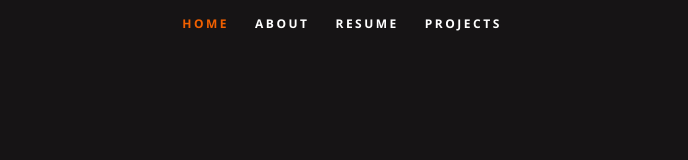
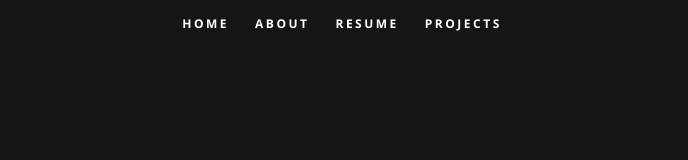
Before and after one commit to dohkno/Personal-Website, a React (Create React App) app: page / in a window 1280 px wide. Shown: the top 160 px of the page, without its empty margins (298-986 px from the left). Built offline with nearby package versions, Linux system fonts and the light colour scheme.

Commit message:
change nav bar hover

```diff
--- a/public/css/layout.css
+++ b/public/css/layout.css
@@ -181,7 +181,7 @@ ul#nav li a {
 }
 
 ul#nav li a:active { background-color: transparent !important; }
-ul#nav li.current a { color: #F06000; }
+ul#nav li a:hover { color: #F06000; }
 
 
 /* ------------------------------------------------------------------ */
```
